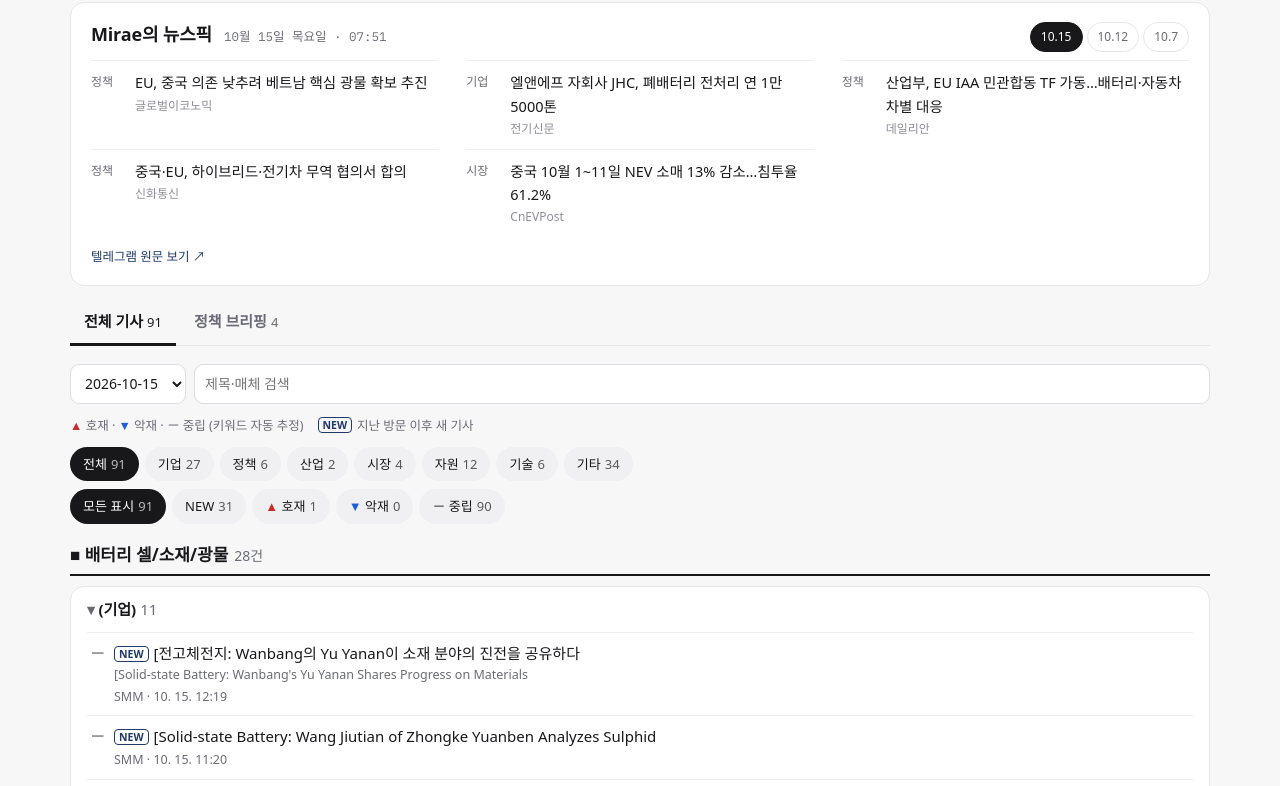
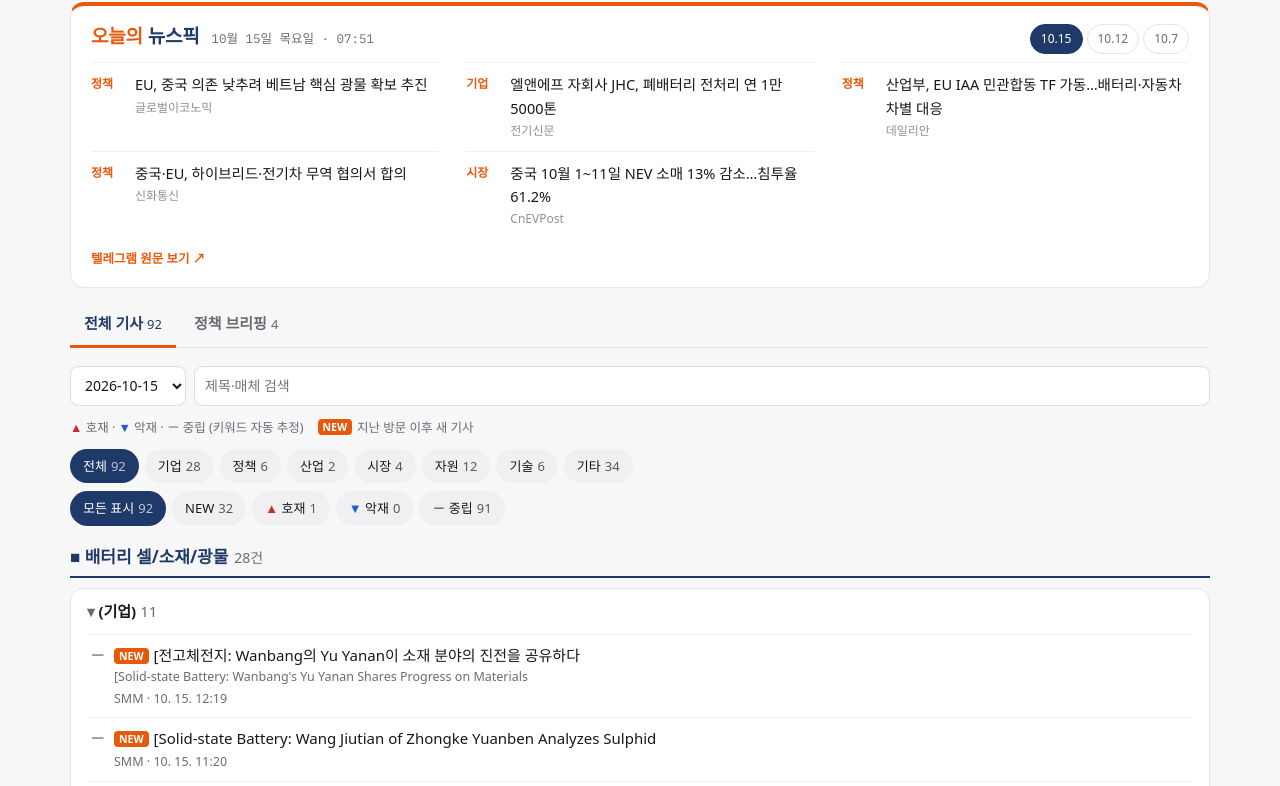
Before and after one commit to hwc0330/News-Dashboard, a plain HTML site: page index.html in a window 1280 px wide. Shown: the part 80-866 px from the top of the page. Drawn offline with Linux system fonts and the light colour scheme; a web font is replaced by a local one.

Commit message:
headlines 2026-10-15 13:28

```diff
--- a/data/2026-10-15.json
+++ b/data/2026-10-15.json
@@ -1258,5 +1258,19 @@
   "source": "pv magazine",
   "published": "2026-10-15T13:00+09:00",
   "first_seen": "2026-10-15T13:10+09:00"
+ },
+ {
+  "section": "EV/ESS",
+  "tag": "기업",
+  "impact": "0",
+  "key": false,
+  "region": "",
+  "policy": "",
+  "title": "컴퓨팅 전력 소비가 급증했으며 Zeng Yuqun은 에너지 저장이 \"필수적인 새로운 인프라\"가 되었다고 말했다",
+  "original": "算力用电激增，曾毓群称储能已是“不可或缺的新型基础设施”",
+  "url": "https://wallstreetcn.com/articles/3783682",
+  "source": "화얼제젠원",
+  "published": "2026-10-15T13:05+09:00",
+  "first_seen": "2026-10-15T13:27+09:00"
  }
 ]
--- a/data/index.json
+++ b/data/index.json
@@ -1 +1 @@
-{"dates": ["2026-10-15", "2026-10-14", "2026-10-13"], "sections": ["배터리 셀/소재/광물", "EV/ESS", "기타"], "tags": ["기업", "정책", "산업", "시장", "자원", "기술", "기타"], "updated": "2026-10-15T13:10+09:00"}
+{"dates": ["2026-10-15", "2026-10-14", "2026-10-13"], "sections": ["배터리 셀/소재/광물", "EV/ESS", "기타"], "tags": ["기업", "정책", "산업", "시장", "자원", "기술", "기타"], "updated": "2026-10-15T13:28+09:00"}
--- a/index.html
+++ b/index.html
@@ -8,19 +8,19 @@
 <link rel="preconnect" href="https://fonts.googleapis.com">
 <link href="https://fonts.googleapis.com/css2?family=IBM+Plex+Sans+KR:wght@400;500;600;700&family=IBM+Plex+Mono:wght@400;500;600&display=swap" rel="stylesheet">
 <style>
-  /* 회색 단계 + 남색 포인트 하나 (호재·악재 표시만 빨강·파랑) */
+  /* 회색 바탕 + 남색(선택·숫자)·주황(오늘의 뉴스픽·NEW·최신) 포인트 */
   :root {
     --bg: #F7F7F8; --card: #FFFFFF; --text: #18181B; --muted: #6B6B76; --soft: #8E8E98; --dim: #3F3F46;
-    --line: #E6E6EA; --line2: #F0F0F3; --field: #DCDCE2; --accent: #1F3A68; --bar: #D4D4DA;
-    --chip: #F0F0F3; --chip-on: #18181B; --chip-on-text: #FFFFFF;
+    --line: #E6E6EA; --line2: #F0F0F3; --field: #DCDCE2; --accent: #1F3A68; --orange: #E8590C; --bar: #D4D4DA;
+    --chip: #F0F0F3; --chip-on: #1F3A68; --chip-on-text: #FFFFFF;
     --up: #C92A2A; --down: #1C5FD4; --flat: #8E8E98;
     color-scheme: light;
   }
   @media (prefers-color-scheme: dark) {
     :root {
       --bg: #121214; --card: #1A1A1E; --text: #ECECEF; --muted: #A0A0AB; --soft: #7A7A85; --dim: #D4D4D8;
-      --line: #2A2A30; --line2: #222227; --field: #34343B; --accent: #9DB4E0; --bar: #3A3A42;
-      --chip: #24242A; --chip-on: #ECECEF; --chip-on-text: #121214;
+      --line: #2A2A30; --line2: #222227; --field: #34343B; --accent: #9DB4E0; --orange: #FF8A3D; --bar: #3A3A42;
+      --chip: #24242A; --chip-on: #9DB4E0; --chip-on-text: #121214;
       --up: #FF6B6B; --down: #6EA8FF; --flat: #7A7A85;
       color-scheme: dark;
     }
@@ -38,12 +38,13 @@
   .updated, .status { font-size: 13px; color: var(--muted); }
   #collect { margin-left: auto; font-size: 13px; padding: 7px 14px; border: 1px solid var(--field); border-radius: 9px;
              background: var(--card); display: inline-flex; align-items: center; gap: 6px; min-height: 32px; }
-  #collect:hover { text-decoration: none; border-color: var(--accent); }
+  #collect { background: var(--accent); border-color: var(--accent); color: #fff; }
+  #collect:hover { text-decoration: none; opacity: .9; color: #fff; }
 
   .tabs { display: flex; gap: 4px; margin: 14px 0 18px; border-bottom: 1px solid var(--line); }
   .tab { border: 0; background: none; font: inherit; font-size: 15px; font-weight: 600; color: var(--muted);
          padding: 10px 14px; border-bottom: 3px solid transparent; margin-bottom: -1px; cursor: pointer; min-height: 44px; }
-  .tab[aria-selected=true] { color: var(--text); border-bottom-color: var(--text); }
+  .tab[aria-selected=true] { color: var(--accent); border-bottom-color: var(--orange); }
   .tab .n { font-weight: 400; font-size: 13px; margin-left: 4px; }
 
   .controls { display: flex; flex-wrap: wrap; gap: 8px; margin-bottom: 12px; }
@@ -61,12 +62,12 @@
   .imp.up { color: var(--up); } .imp.down { color: var(--down); } .imp.flat { color: var(--flat); }
   .badge { display: inline-block; font-size: 10.5px; font-weight: 700; border-radius: 4px; padding: 0 5px;
            margin-right: 5px; vertical-align: 1px; }
-  .badge.new { color: var(--accent); border: 1px solid currentColor; padding: 0 4px; line-height: 1.35; }
+  .badge.new { background: var(--orange); color: #fff; }
   .empty { color: var(--muted); padding: 30px 0; text-align: center; }
 
   /* 전체 기사 */
   section.sec { margin-bottom: 26px; }
-  section.sec > h2 { font-size: 17px; margin: 0 0 10px; padding-bottom: 6px; border-bottom: 2px solid var(--text); }
+  section.sec > h2 { font-size: 17px; margin: 0 0 10px; padding-bottom: 6px; color: var(--accent); border-bottom: 2px solid var(--accent); }
   section.sec > h2 .n { color: var(--muted); font-weight: 400; font-size: 14px; margin-left: 6px; }
   details.grp { background: var(--card); border: 1px solid var(--line); border-radius: 14px; margin-bottom: 10px; overflow: hidden; }
   details.grp > summary { cursor: pointer; padding: 11px 16px; font-weight: 600; list-style: none; }
@@ -105,7 +106,7 @@
   .bars > div:last-child i { background: var(--accent); }
   .bars span { font-size: 10px; color: var(--soft); }
   .count { display: flex; align-items: baseline; gap: 6px; margin-top: 12px; }
-  .count .num { font-size: 36px; font-weight: 600; line-height: 1; }
+  .count .num { font-size: 36px; font-weight: 600; line-height: 1; color: var(--accent); }
   .count .lbl { font-size: 13px; color: var(--muted); }
   .count .delta { margin-left: auto; font-size: 12.5px; color: var(--muted); }
   .kws { display: flex; flex-wrap: wrap; gap: 4px 10px; margin-top: 12px; }
@@ -114,7 +115,7 @@
   .lead { padding: 14px 0 12px; border-bottom: 1px solid var(--line2); }
   .lead-top { display: flex; align-items: center; gap: 6px; margin-bottom: 6px; }
   .lead-top .badge { margin: 0; }
-  .tag { font-size: 11.5px; font-weight: 600; color: var(--accent); }
+  .tag { font-size: 11.5px; font-weight: 700; color: var(--orange); }
   .time { font-size: 12px; color: var(--muted); }
   .lead a { font-size: 17px; font-weight: 600; line-height: 1.45; display: block; }
   .src { font-size: 12.5px; color: var(--muted); margin-top: 6px; }
@@ -135,10 +136,11 @@
           font-size: 13px; font-weight: 600; color: var(--accent); cursor: pointer; }
   .foot { margin: 22px 0 0; font-size: 12.5px; color: var(--muted); }
 
-  /* Mirae의 뉴스픽 (텔레그램 매일 뉴스 업데이트) */
-  .pick { background: var(--card); border: 1px solid var(--line); border-radius: 14px; padding: 18px 20px 8px; margin: 18px 0 6px; }
+  /* 오늘의 뉴스픽 (텔레그램 매일 뉴스 업데이트) */
+  .pick { background: var(--card); border: 1px solid var(--line); border-top: 4px solid var(--orange); border-radius: 14px; padding: 16px 20px 8px; margin: 18px 0 6px; }
   .pick-head { display: flex; flex-wrap: wrap; align-items: baseline; gap: 6px 12px; margin-bottom: 8px; }
-  .pick-head h2 { margin: 0; font-size: 18px; font-weight: 700; letter-spacing: -0.01em; }
+  .pick-head h2 { margin: 0; font-size: 19px; font-weight: 700; letter-spacing: -0.01em; color: var(--accent); }
+  .pick-head h2 b { color: var(--orange); }
   .pick-head .when { font-size: 12.5px; color: var(--muted); }
   .pick-days { display: flex; gap: 4px; margin-left: auto; }
   .pick-days button { font: inherit; font-size: 12px; border: 1px solid var(--line); background: none; color: var(--muted);
@@ -146,10 +148,10 @@
   .pick-days button[aria-pressed=true] { border-color: var(--chip-on); background: var(--chip-on); color: var(--chip-on-text); }
   .pick ol { list-style: none; margin: 0; padding: 0; display: grid; grid-template-columns: repeat(auto-fill, minmax(min(340px, 100%), 1fr)); column-gap: 28px; }
   .pick li { padding: 10px 0; border-top: 1px solid var(--line2); display: grid; grid-template-columns: 38px minmax(0, 1fr); gap: 6px; }
-  .pick .ptag { font-size: 12px; color: var(--muted); padding-top: 2px; }
+  .pick .ptag { font-size: 12px; font-weight: 700; color: var(--orange); padding-top: 2px; }
   .pick li a { font-size: 14.5px; font-weight: 500; line-height: 1.5; }
   .pick .psrc { font-size: 12px; color: var(--soft); margin-top: 2px; }
-  .pick-link { display: inline-flex; align-items: center; min-height: 40px; font-size: 12.5px; color: var(--accent); }
+  .pick-link { display: inline-flex; align-items: center; min-height: 40px; font-size: 12.5px; font-weight: 600; color: var(--orange); }
 
   @media (max-width: 700px) {
     .wrap { padding: 18px 16px 40px; }
@@ -173,7 +175,7 @@
     <a id="collect" href="https://github.com/hwc0330/News-Dashboard/actions/workflows/update.yml"
        target="_blank" rel="noopener" title="GitHub에서 'Run workflow'를 누르면 바로 수집합니다 (저장소 주인만 가능)"><svg width="14" height="14" viewBox="0 0 24 24" fill="none" stroke="currentColor" stroke-width="2" stroke-linecap="round" stroke-linejoin="round" aria-hidden="true"><path d="M13 2 3 14h9l-1 8 10-12h-9l1-8z"></path></svg>지금 수집</a>
   </header>
-  <section class="pick" id="pick" hidden aria-label="Mirae의 뉴스픽"></section>
+  <section class="pick" id="pick" hidden aria-label="오늘의 뉴스픽"></section>
   <nav class="tabs" role="tablist" aria-label="보기">
     <button class="tab" role="tab" data-tab="all">전체 기사<span class="n" id="allN"></span></button>
     <button class="tab" role="tab" data-tab="policy" title="정치인·법안·정부 조치 관련 기사 (미국·중국·유럽)">정책 브리핑<span class="n" id="policyN"></span></button>
@@ -263,7 +265,7 @@ async function init() {
   setInterval(refresh, 5 * 60e3);   // 5분마다 새 데이터 확인
 }
 
-// Mirae의 뉴스픽: 텔레그램 채널에 매일 올라가는 뉴스 업데이트의 헤드라인·링크 (dashboard.py 가 data/newspick.json 으로 저장)
+// 오늘의 뉴스픽: 텔레그램 채널에 매일 올라가는 뉴스 업데이트의 헤드라인·링크 (dashboard.py 가 data/newspick.json 으로 저장)
 let picks = [], pickIdx = 0;
 async function loadPick() {
   try { picks = await getData("newspick.json", EMBED && (EMBED.pick || [])); } catch (e) { picks = []; }
@@ -275,7 +277,7 @@ function renderPick() {
   if (!picks.length) return;
   const p = picks[Math.min(pickIdx, picks.length - 1)];
   const short = d => (d.match(/(\d+)월 (\d+)일/) || []).slice(1).join(".");
-  el.innerHTML = `<div class="pick-head"><h2>Mirae의 뉴스픽</h2><span class="when mono">${esc(p.date)} · ${hhmm(p.posted)}</span>` +
+  el.innerHTML = `<div class="pick-head"><h2><b>오늘의</b> 뉴스픽</h2><span class="when mono">${esc(p.date)} · ${hhmm(p.posted)}</span>` +
     `<div class="pick-days">${picks.map((q, k) => `<button data-k="${k}" aria-pressed="${q === p}">${esc(short(q.date) || q.date)}</button>`).join("")}</div></div>` +
     `<ol>${p.items.map(it => `<li><span class="ptag">${esc(it.tag)}</span><div>` +
       (it.url ? `<a href="${esc(it.url)}" target="_blank" rel="noopener">${esc(it.title)}</a>` : esc(it.title)) +
```
